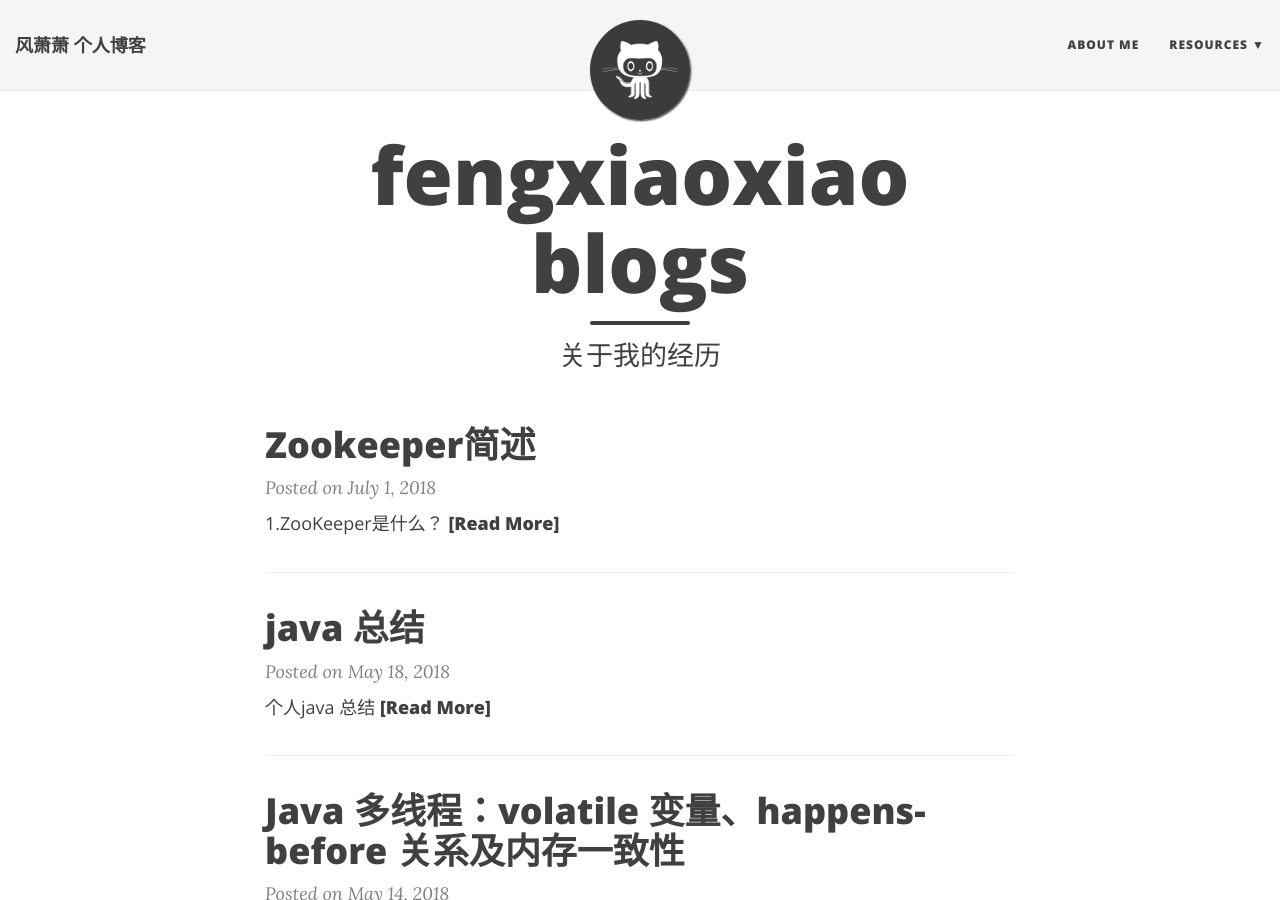
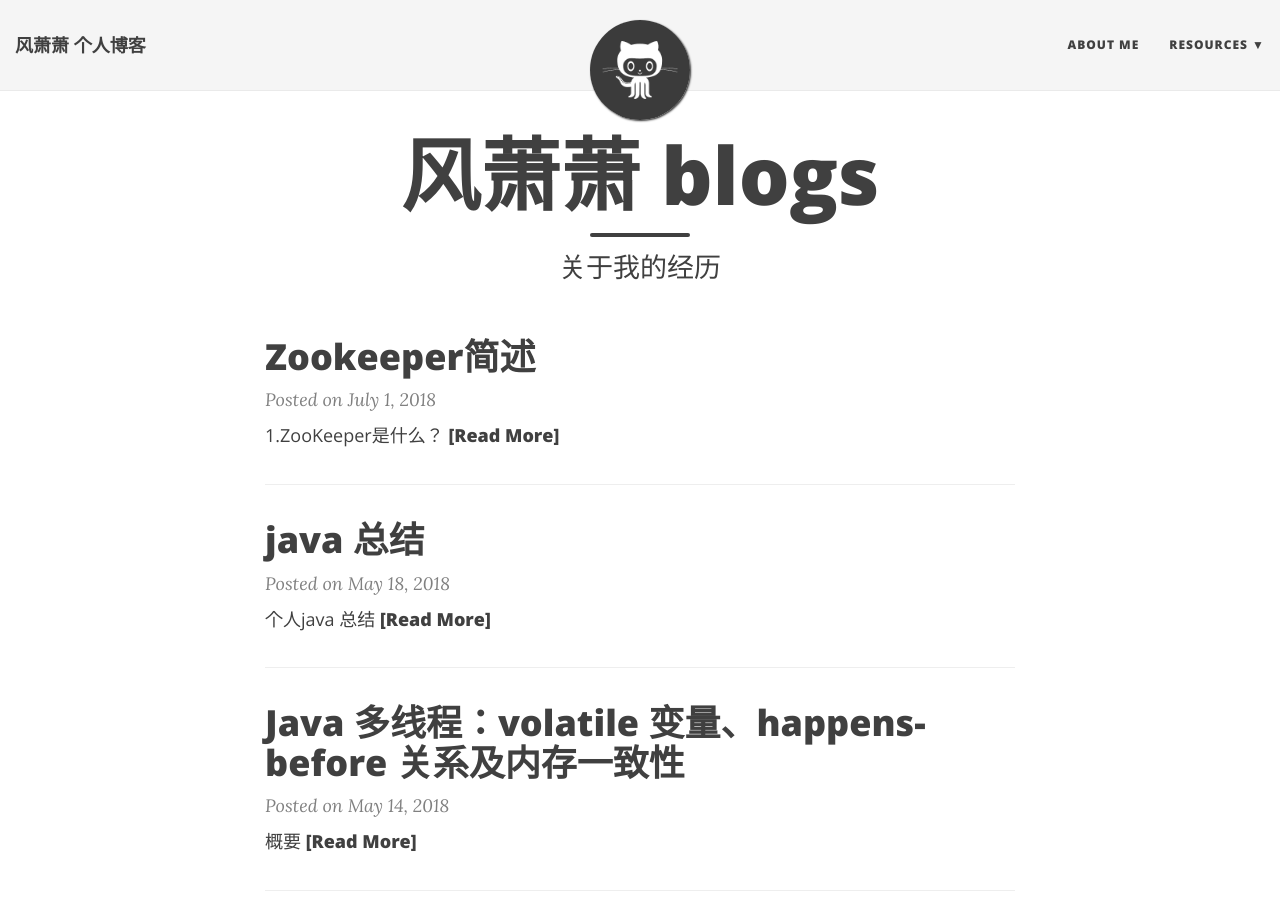
Before and after one commit to buoooou/blog.github.io, a Jekyll site: the page built from index.html, in a window 1280 px wide and 900 px high. Built offline with Jekyll 4.4.1, drawn with Linux system fonts in a browser that asks for light colours; nearby versions of some CDN libraries; the list of posts is cut into pages by our own code.

Commit message:
Update index.html

```diff
--- a/index.html
+++ b/index.html
@@ -1,6 +1,6 @@
 ---
 layout: page
-title: fengxiaoxiao blogs
+title: 风萧萧 blogs
 subtitle: 关于我的经历
 use-site-title: true
 ---
```
